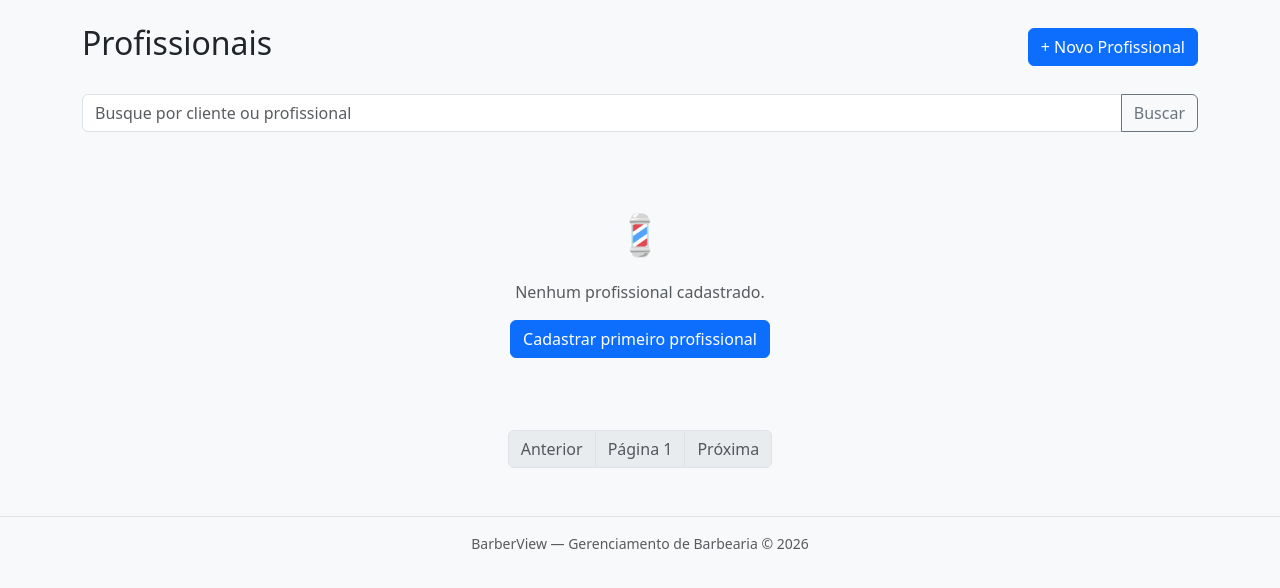
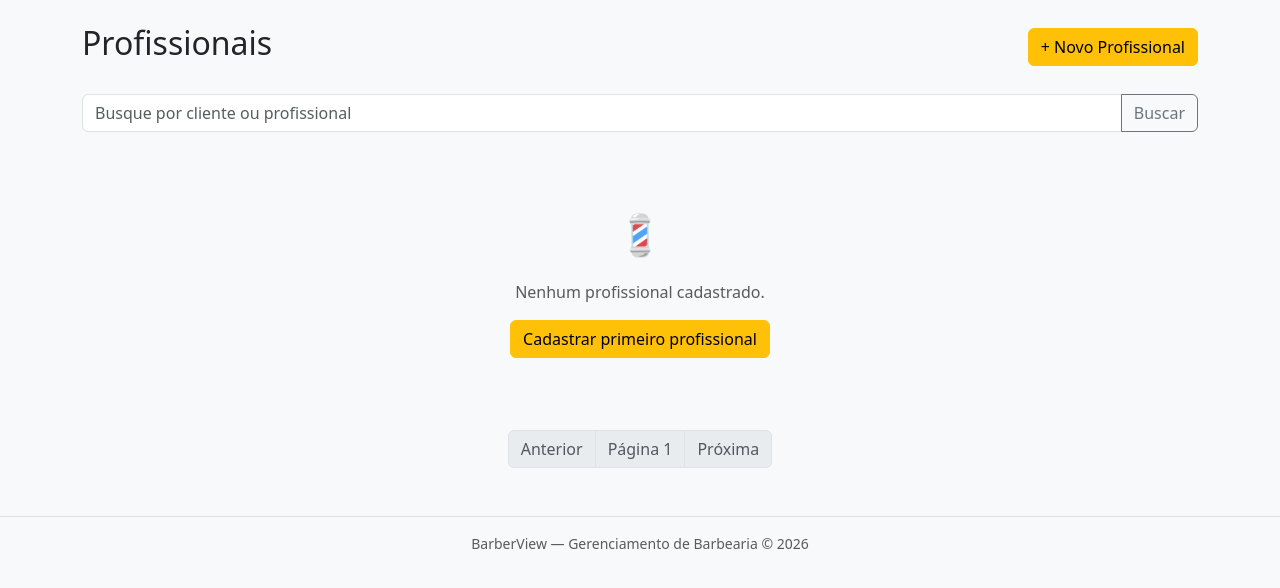
Before and after one commit to GleyCode/barberview, a Django app: page /profissionais/ in a window 1280 px wide. Shown: the part 60-648 px from the top of the page. Run offline with Django 4.2, Linux system fonts and the light colour scheme; data that the repository does not hold is empty.

Commit message:
Updated professional templates.

```diff
--- a/barbearia/templates/barbearia/agendamento/agendamento_form.html
+++ b/barbearia/templates/barbearia/agendamento/agendamento_form.html
@@ -84,7 +84,7 @@
                     </div>
 
                     <div class="d-flex gap-2">
-                        <button type="submit" class="btn btn-primary">💾 Salvar</button>
+                        <button type="submit" class="btn btn-warning">💾 Salvar</button>
                         {% if agendamento %}
                             <a href="{% url 'agendamento_detalhe' agendamento.pk %}" class="btn btn-outline-secondary">Cancelar</a>
                         {% else %}
--- a/barbearia/templates/barbearia/profissional/profissional_form.html
+++ b/barbearia/templates/barbearia/profissional/profissional_form.html
@@ -28,7 +28,7 @@
 
                     <div class="mb-3">
                         <label class="form-label fw-bold">Telefone</label>
-                        {{ form.telefone }}s
+                        {{ form.telefone }}
                         {% if form.telefone.errors %}
                             <div class="text-danger small">{{ form.telefone.errors }}</div>
                         {% endif %}
@@ -43,7 +43,7 @@
                     </div>
 
                     <div class="d-flex gap-2">
-                        <button type="submit" class="btn btn-primary">💾 Salvar</button>
+                        <button type="submit" class="btn btn-warning">💾 Salvar</button>
                         {% if profissional %}
                             <a href="{% url 'profissional_detalhe' profissional.pk %}" class="btn btn-outline-secondary">Cancelar</a>
                         {% else %}
--- a/barbearia/templates/barbearia/profissional/profissional_lista.html
+++ b/barbearia/templates/barbearia/profissional/profissional_lista.html
@@ -3,7 +3,7 @@
 {% block conteudo %}
 <div class="d-flex justify-content-between align-items-center mb-4">
     <h1 class="h2">Profissionais</h1>
-    <a href="{% url 'profissional_criar' %}" class="btn btn-primary">+ Novo Profissional</a>
+    <a href="{% url 'profissional_criar' %}" class="btn btn-warning">+ Novo Profissional</a>
 </div>
 
 <!-- Formulário de Busca -->
@@ -41,7 +41,7 @@
                     <p class="card-text small">
                         {{ profissional.agendamentos.count }} agendamento{{ profissional.agendamentos.count|pluralize }}
                     </p>
-                    <a href="{% url 'profissional_detalhe' profissional.pk %}" class="btn btn-primary">Ver datalhes</a>
+                    <a href="{% url 'profissional_detalhe' profissional.pk %}" class="btn btn-warning">Ver detalhes</a>
                 </div>
                 <div class="card-footer text-body-secondary">
                     Disponível
@@ -55,7 +55,7 @@
 <div class="text-center py-5 text-muted mb-4">
     <p class="fs-1">💈</p>
     <p>Nenhum profissional cadastrado.</p>
-    <a href="{% url 'profissional_criar' %}" class="btn btn-primary">Cadastrar primeiro profissional</a>
+    <a href="{% url 'profissional_criar' %}" class="btn btn-warning">Cadastrar primeiro profissional</a>
 </div>
 {% endif %}
 
```
